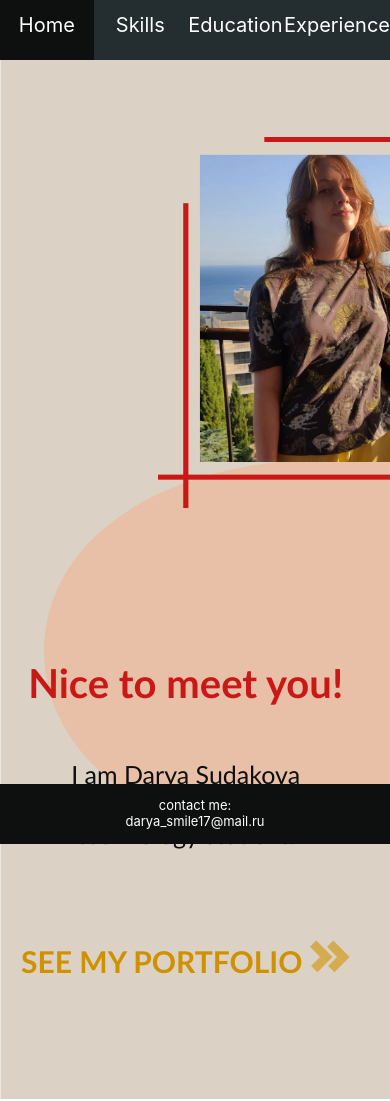
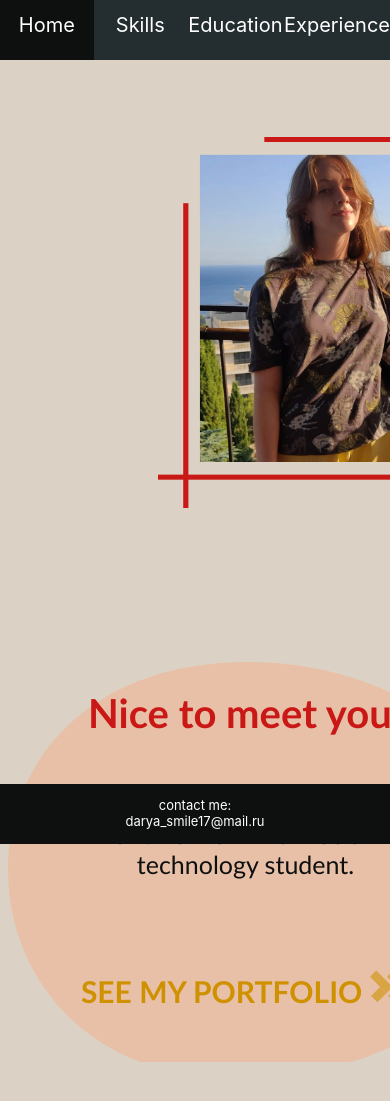
Before and after one commit to DaryaAutumn/site, a plain HTML site: page index.html in a window 390 px wide. Shown: the top 1101 px of the page. Drawn offline with Linux system fonts and the light colour scheme.

Commit message:
fix: scale

```diff
--- a/css/style.css
+++ b/css/style.css
@@ -58,7 +58,8 @@
 }
 
 body {
-    background-image: url("../img/bc.svg");
+    /*background-image: url("../img/bc.svg");*/
+    background-color: #DBD2C5;
 }
 
 .footer {
@@ -91,6 +92,7 @@ body {
         font-weight: bold;
         display: inline-block;
         text-align: center;
+        align-content: center;
     }
 
     .hello h3{
@@ -101,8 +103,8 @@ body {
         align-content: center;
         font-weight:300;
         text-align: center;
-        width: 62%;
-
+        width: 400px;
+        margin-top: 20px;
     }
 
     .hello a{
@@ -126,6 +128,7 @@ body {
         display: block;
         margin-top: 120px;
         margin-left: 600px;
+        width: 400px;
     }
 
     .hello a img{
@@ -188,9 +191,13 @@ body {
 
     .hello {
         display: block;
-        margin-top: 120px;
-        margin-bottom: 120px;
-        width: 100%;
+
+        width: 500px;
+        background-image: url(/img/el.svg) !important;
+        margin: auto;
+        margin-top: 70px;
+        margin-bottom: 80px;
+        height: 400px;
     }
 
     .hello a img{
@@ -198,15 +205,18 @@ body {
     }
 
     .photo {
+        margin: auto;
+        margin-top: 100px;
+        margin-bottom: 80px;
         margin-left: 150px;
-        top: 0;
         width: 400px;
         height: 400px;
-        margin-top: 100px;
+
     }
 
     body {
-        background-image: url("../img/bc2.svg");
+        /*background-image: url("../img/bc2.svg");*/
+        background-color: #DBD2C5;
         background-repeat: no-repeat;
         background-size: cover
     }
--- a/css/style_skills.css
+++ b/css/style_skills.css
@@ -95,14 +95,12 @@ h1{
     display: flex;
     flex-direction: row;
     height: 150px;
-    /*margin-top: 80px;*/
     width: 100%;
-    position: absolute;
+
     top: 0;
     right: 0;
     bottom: 0;
     left: 0;
-    align-content: center;
     margin: auto;
 
 }
```
Also changed, not shown: skills.html (+1 -1 lines), img/el.svg (added).
